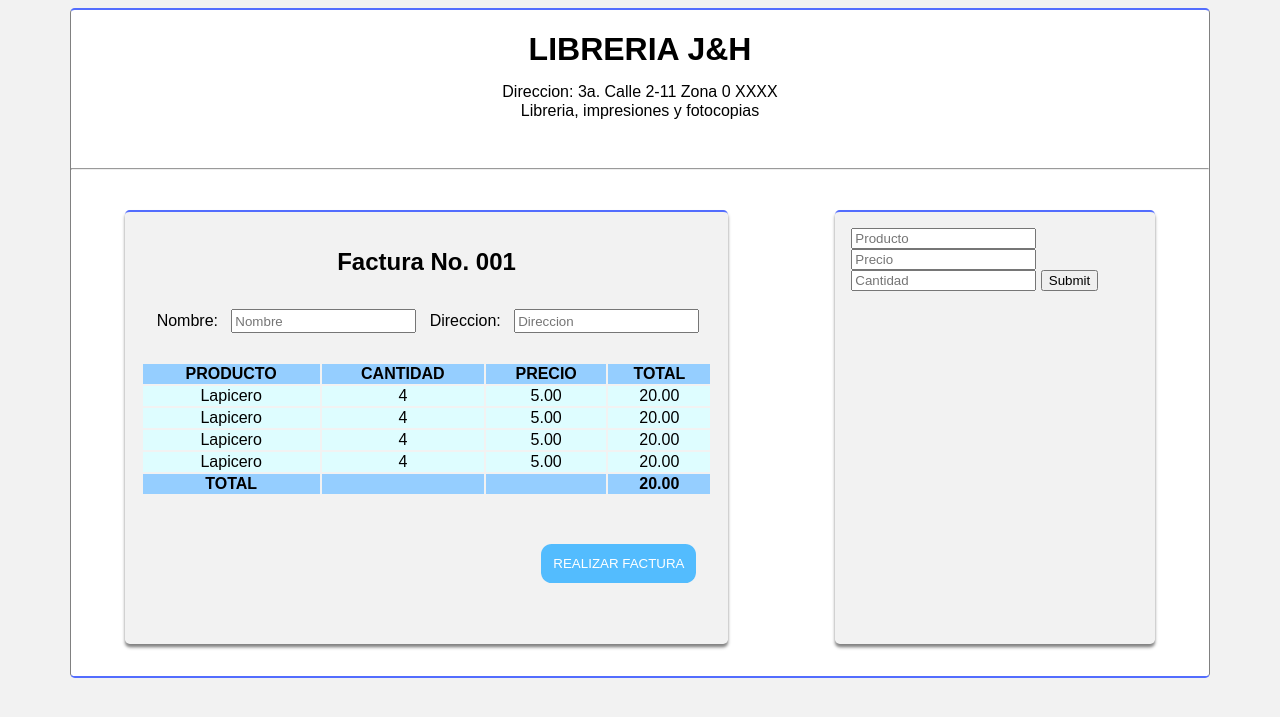
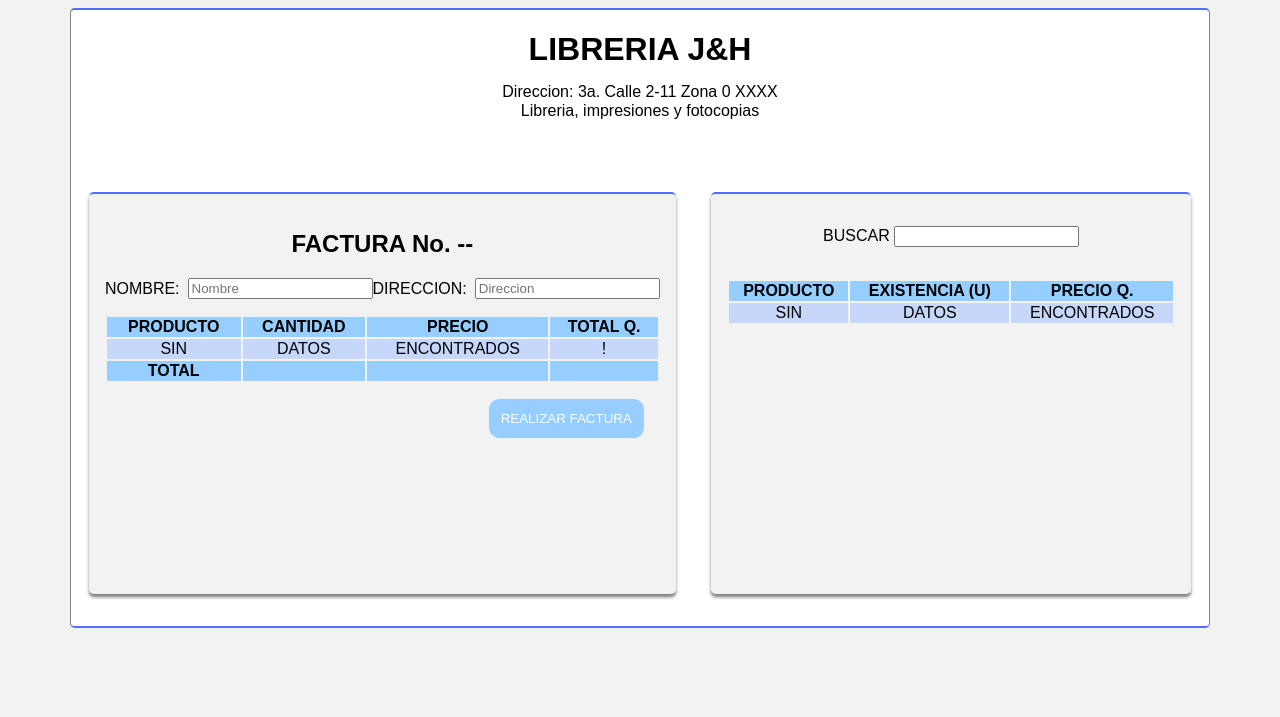
Before and after one commit to jsuhula/systemj-b, a PHP site: page /views/index-view.php in a window 1280 px wide. Shown: the top 717 px of the page. Run offline with PHP 8.4, Linux system fonts and the light colour scheme; the template is opened without the code that fills it, so the values that code supplies are empty.

Commit message:
tabla productos

```diff
--- a/styles/style.css
+++ b/styles/style.css
@@ -48,9 +48,8 @@ body {
     text-align: center;
 }
 
-.encabezado-pagina {
-    margin: auto;
-    max-width: 100%;
+.buscar{
+    margin: 2em 0 0 0;
 }
 
 .mensaje-encabezado {
@@ -61,6 +60,8 @@ body {
 
 .factura {
     max-width: 40em;
+    min-width: 30em;
+    height: 25em;
     box-shadow: 0 0.2em 0.2em 0 grey;
     border-top: 0.18em solid #536dfe;
     background-color: #f2f2f2;
@@ -75,10 +76,46 @@ body {
     overflow: auto;
 }
 
-.producto {
-    margin: 1em 0 0 1em;
-    max-width: 20em;
-    float: right;
+.entrada-cliente{
+    width: 100%;
+    color: #000000;
+}
+
+.datos-cliente label{
+    margin-right: 0.5em;
+}
+
+.datos-cliente {
+    display: flex;
+    align-items: center;
+}
+
+.detallado {
+    padding: 1em 0em 1em 0em;
+}
+
+.detallado table {
+    width: 100%;
+    text-align: center;
+}
+
+.nombre-columna{
+    padding-bottom: 1em;
+    background-color: #95ceff;
+}
+
+.cuerpo-tabla {
+    background-color: #98b9ff7c;
+}
+
+.pie-tabla th {
+    background-color: #95ceff;
+}
+
+.productos {
+    max-width: 40em;
+    min-width: 30em;
+    height: 25em;
     box-shadow: 0 0.2em 0.2em 0 grey;
     border-top: 0.18em solid #536dfe;
     background-color: #f2f2f2;
@@ -86,46 +123,9 @@ body {
     margin: auto;
 }
 
-.producto form{
-    padding: 1em 1em 1em 1em;
+.productos table{
+    padding: 1em;
     margin: auto;
-    height: 25em;
-    overflow: auto;
-}
-
-.entrada-cliente {
-    width: 100%;
-    color: #000000;
-    margin: 1em;
-}
-
-.datos-cliente {
-    display: flex;
-    padding: 0 0 0 1em;
-    margin: auto;
-}
-
-.detalle-factura {
-    padding: 1em 0em 3em 0em;
-}
-
-.lista-productos {
-    width: 100%;
-    text-align: center;
-}
-
-.cabecera-tabla {
-    padding-bottom: 1em;
-    background-color: #95ceff;
-}
-
-.cuerpo-tabla {
-    background-color: #defdff;
-}
-
-.pie-tabla th {
-    background-color: #95ceff;
-    ;
 }
 
 .realizar {
@@ -136,7 +136,7 @@ body {
 }
 
 .boton-realizar input {
-    background-color: #53bcfe;
+    background-color: #95ceff;
     float: right;
     color: white;
     padding: 0.9em;
--- a/views/index-view.php
+++ b/views/index-view.php
@@ -6,7 +6,7 @@
     <meta http-equiv="X-UA-Compatible" content="IE=edge">
     <meta name="viewport" content="width=device-width, initial-scale=1.0">
     <title>Web App01</title>
-    <link rel="stylesheet" href="/styles/style.css">
+    <link rel="stylesheet" href="styles/style.css">
 </head>
 
 <body>
@@ -17,7 +17,6 @@
                 <p>Direccion: 3a. Calle 2-11 Zona 0 XXXX</p>
                 <p>Libreria, impresiones y fotocopias</p>
             </div>
-            <hr>
         </div>
     </header>
     <main class="contenedor">
@@ -25,59 +24,54 @@
             <div class="factura">
                 <form action="<?php echo htmlspecialchars($_SERVER['PHP_SELF']); ?>" method="post">
                     <div class="encabezado-factura">
-                        <h2 class="texto-centrado">Factura No. 001</h2>
+                        <h2 class="texto-centrado"><?php if (!empty($numeroFactura)) {
+                                                        echo 'FACTURA No. ' . $numeroFactura;
+                                                    } else {
+                                                        echo 'FACTURA No. --';
+                                                    } ?></h2>
                         <div class="datos-cliente">
+                            <label for="nombre">NOMBRE:</label>
+                            <input type="text" class="entrada-cliente" id="nombre" name="nombre_cliente" required="true" placeholder="Nombre" value="">
 
-                            <p>Nombre:</p>
-                            <input type="text" class="entrada-cliente" id="nombre" name="nombre_cliente" placeholder="Nombre" value="<?php if (!$realizado & isset($nombreCliente)) : echo $nombreCliente;
-                                                                                                                                    endif ?>">
-                            <p>Direccion: </p>
-                            <input type="text" class="entrada-cliente" id="direccion" name="direccion_cliente" placeholder="Direccion" value="<?php if (!$realizado & isset($direccionCliente)) : echo $direccionCliente;
-                                                                                                                                            endif ?>">
+                            <label for="direccion">DIRECCION:</label>
+                            <input type="text" class="entrada-cliente" id="direccion" name="direccion_cliente" required="true" placeholder="Direccion" value="">
                         </div>
                     </div>
-                    <div class="detalle-factura">
-                        <table class="lista-productos">
-                            <thead class="cabecera-tabla">
-                                <tr>
-                                    <th>PRODUCTO</th>
-                                    <th>CANTIDAD</th>
-                                    <th>PRECIO</th>
-                                    <th>TOTAL</th>
-                                </tr>
+                    <div class="detallado">
+                        <table>
+                            <thead class="nombre-columna">
+                                <th>PRODUCTO</th>
+                                <th>CANTIDAD</th>
+                                <th>PRECIO</th>
+                                <th>TOTAL Q.</th>
                             </thead>
                             <tbody class="cuerpo-tabla">
-
-                                <?php for ($i = 0; $i < 4;) { ?>
-                                    <tr>
-                                        <td>Lapicero</td>
-                                        <td>4</td>
-                                        <td>5.00</td>
-                                        <td>20.00</td>
-                                    </tr>
-                                <?php $i++;
-                                } ?>
+                                <?php if (!empty($detalleFactura)) {
+                                    while ($row = $detalleFactura->fetch_assoc()) { ?>
+                                        <tr>
+                                            <td><?php echo $row['PRODUCTO']; ?></td>
+                                            <td><?php echo $row['CANTIDAD']; ?></td>
+                                            <td><?php echo $row['PRECIO']; ?></td>
+                                            <td><?php echo $row['CANTIDAD'] * $row["PRECIO"]; ?></td>
+                                        </tr>
+                                    <?php $totalNeto += $row['CANTIDAD'] * $row['PRECIO'];
+                                    }
+                                } else { ?>
+                                    <td>SIN</td>
+                                    <td>DATOS</td>
+                                    <td>ENCONTRADOS</td>
+                                    <td>!</td>
+                                <?php } ?>
                             </tbody>
                             <tfoot class="pie-tabla">
                                 <th>TOTAL</th>
                                 <th></th>
                                 <th></th>
-                                <th>20.00</th>
+                                <th><?php echo $totalNeto; ?></th>
                             </tfoot>
                         </table>
                     </div>
                     <div class="realizar">
-                        <div class="error">
-                            <?php if (!empty($errores)) : ?>
-                                <div class="error">
-                                    <?php echo $errores; ?>
-                                </div>
-                            <?php elseif ($realizado) : ?>
-                                <div class="success">
-                                    <?php echo 'Exitoso'; ?>
-                                </div>
-                            <?php endif ?>
-                        </div>
                         <div class="boton-realizar">
                             <input type="submit" name="submit" value="REALIZAR FACTURA">
                         </div>
@@ -85,14 +79,36 @@
                     </div>
                 </form>
             </div>
-            <div class="producto">
-                <div>
-                    <form>
-                        <input type="text" name="producto" placeholder="Producto">
-                        <input type="number" name="precio" placeholder="Precio">
-                        <input type="number" name="cantidad" placeholder="Cantidad">
-                        <input type="submit">
-                    </form>
+            <div class="productos texto-centrado">
+                <div class="buscar">
+                    <label for="campo">BUSCAR </label>
+                    <input type="text" name="campo" id="campo" onkeyup="getData()">
+                </div>
+                <div class="detallado">
+                    <table>
+                        <thead class="nombre-columna">
+                            <th>PRODUCTO</th>
+                            <th>EXISTENCIA (U)</th>
+                            <th>PRECIO Q.</th>
+                        </thead>
+                        <tbody id="content" class="cuerpo-tabla">
+                            <?php if ($row_nums > 0) {
+                                while ($row = $productos->fetch_assoc()) { ?>
+                                    <tr>
+                                        <td><?php echo $row['NOMBRE']; ?></td>
+                                        <td><?php echo $row['CANTIDAD']; ?></td>
+                                        <td><?php echo $row['PRECIO']; ?></td>
+                                    </tr>
+                                <?php }
+                            } else { ?>
+                                <tr>
+                                    <td>SIN</td>
+                                    <td>DATOS</td>
+                                    <td>ENCONTRADOS</td>
+                                </tr>
+                            <?php } ?>
+                        </tbody>
+                    </table>
                 </div>
             </div>
         </div>
```
Also changed, not shown: index.php (+10 -23 lines).
